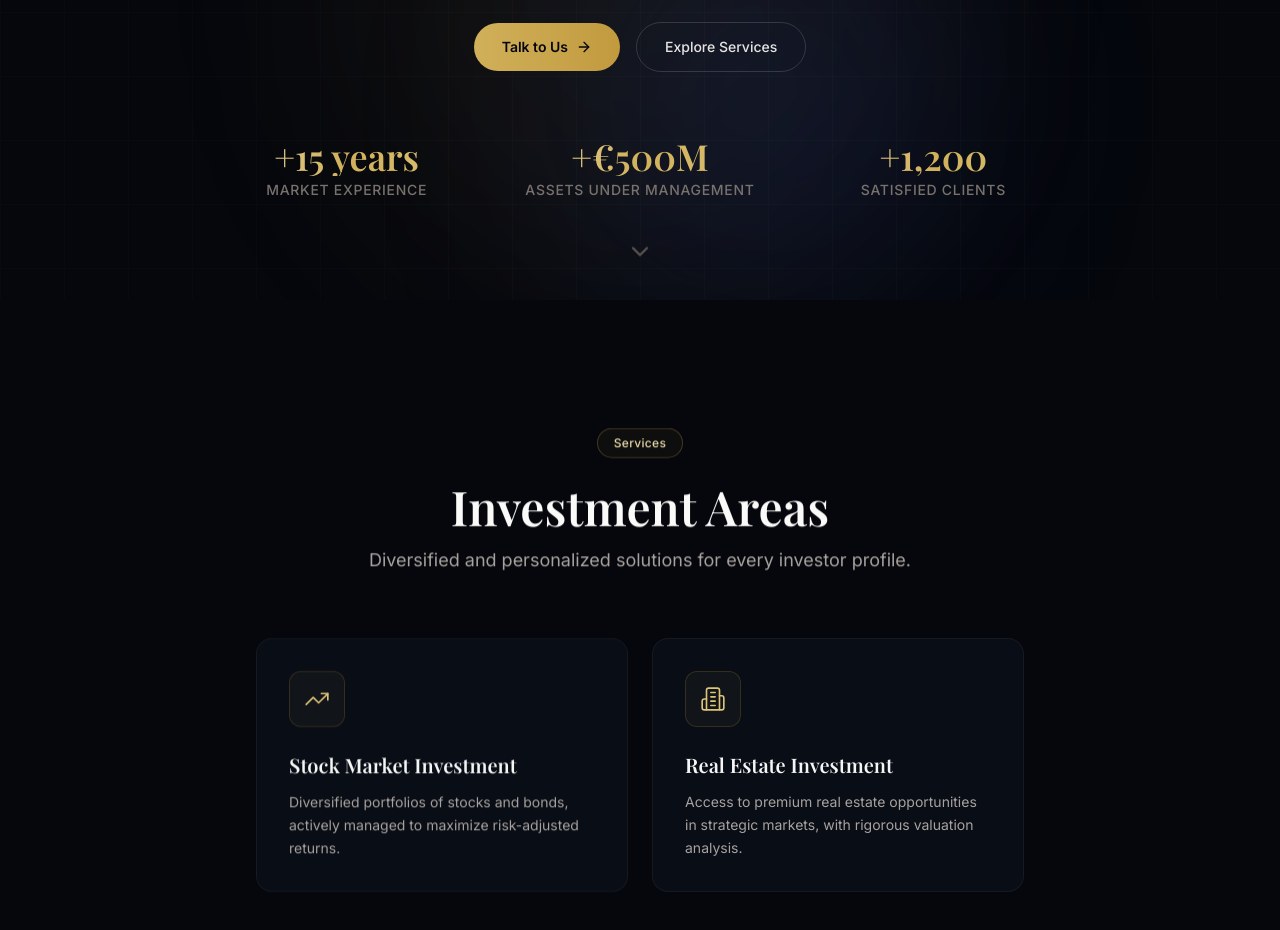
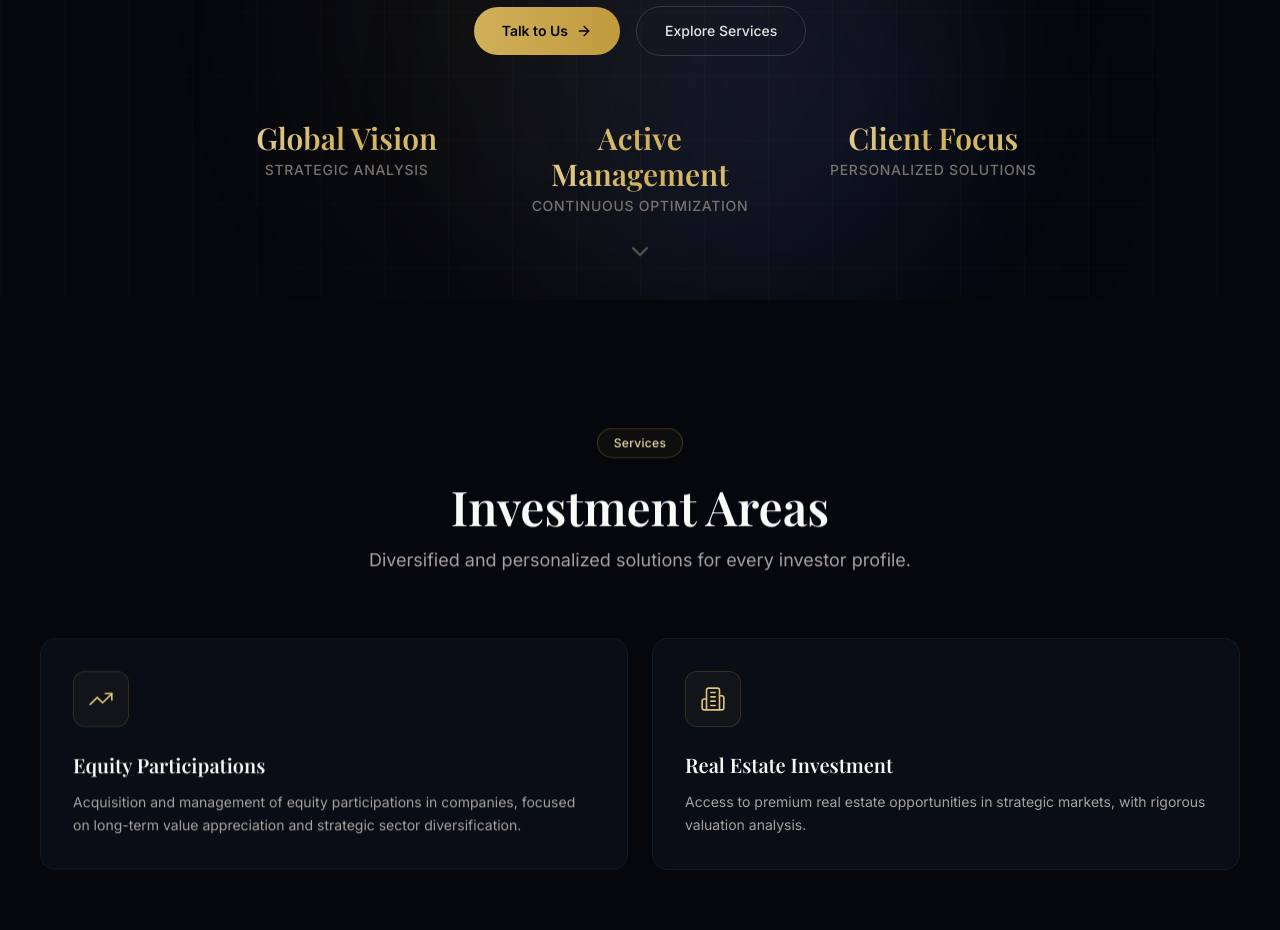
Before and after one commit to artembilous-nure/SearaGenial, a React (Vite) app: page / in a window 1280 px wide. Shown: the part 500-1430 px from the top of the page. Built offline with nearby package versions, Linux system fonts and the light colour scheme.

Commit message:
Update translations, card width, and hero stats

```diff
--- a/src/components/Hero.tsx
+++ b/src/components/Hero.tsx
@@ -75,7 +75,7 @@ export default function Hero() {
         >
           {t.hero.stats.map((stat) => (
             <div key={stat.label} className="text-center">
-              <div className="font-display text-3xl font-semibold text-gradient-gold sm:text-4xl">
+              <div className="font-display text-2xl font-semibold text-gradient-gold sm:text-3xl">
                 {stat.value}
               </div>
               <div className="mt-1 text-xs font-medium uppercase tracking-wider text-stone-500 sm:text-sm">
--- a/src/components/Services.tsx
+++ b/src/components/Services.tsx
@@ -21,7 +21,7 @@ export default function Services() {
         </Reveal>
 
         {/* Cards grid */}
-        <div className="mx-auto mt-16 grid max-w-3xl grid-cols-1 gap-6 sm:grid-cols-2">
+        <div className="mt-16 grid grid-cols-1 gap-6 sm:grid-cols-2">
           {t.services.items.map((service, i) => {
             const Icon = service.icon;
             return (
--- a/src/i18n/translations.ts
+++ b/src/i18n/translations.ts
@@ -122,9 +122,9 @@ export const TRANSLATIONS: Record<Lang, Translation> = {
       ctaPrimary: 'Fale Connosco',
       ctaSecondary: 'Conhecer Serviços',
       stats: [
-        { value: '+15 anos', label: 'Experiência no mercado' },
-        { value: '+€500M', label: 'Ativos sob gestão' },
-        { value: '+1.200', label: 'Clientes satisfeitos' },
+        { value: 'Visão Global', label: 'Análise Estratégica' },
+        { value: 'Gestão Ativa', label: 'Otimização Constante' },
+        { value: 'Foco no Cliente', label: 'Soluções Personalizadas' },
       ],
     },
     services: {
@@ -135,9 +135,9 @@ export const TRANSLATIONS: Record<Lang, Translation> = {
       items: [
         {
           icon: TrendingUp,
-          title: 'Investimento em Bolsa',
+          title: 'Participações Sociais',
           description:
-            'Carteiras diversificadas de ações e obrigações, geridas ativamente para maximizar retornos ajustados ao risco.',
+            'Aquisição e gestão de participações em sociedades, com foco na valorização de longo prazo e diversificação setorial estratégica.',
         },
         {
           icon: Building2,
@@ -307,9 +307,9 @@ export const TRANSLATIONS: Record<Lang, Translation> = {
       ctaPrimary: 'Talk to Us',
       ctaSecondary: 'Explore Services',
       stats: [
-        { value: '+15 years', label: 'Market experience' },
-        { value: '+€500M', label: 'Assets under management' },
-        { value: '+1,200', label: 'Satisfied clients' },
+        { value: 'Global Vision', label: 'Strategic Analysis' },
+        { value: 'Active Management', label: 'Continuous Optimization' },
+        { value: 'Client Focus', label: 'Personalized Solutions' },
       ],
     },
     services: {
@@ -320,9 +320,9 @@ export const TRANSLATIONS: Record<Lang, Translation> = {
       items: [
         {
           icon: TrendingUp,
-          title: 'Stock Market Investment',
+          title: 'Equity Participations',
           description:
-            'Diversified portfolios of stocks and bonds, actively managed to maximize risk-adjusted returns.',
+            'Acquisition and management of equity participations in companies, focused on long-term value appreciation and strategic sector diversification.',
         },
         {
           icon: Building2,
@@ -491,9 +491,9 @@ export const TRANSLATIONS: Record<Lang, Translation> = {
       ctaPrimary: 'Hable con Nosotros',
       ctaSecondary: 'Conocer Servicios',
       stats: [
-        { value: '+15 años', label: 'Experiencia en el mercado' },
-        { value: '+€500M', label: 'Activos bajo gestión' },
-        { value: '+1.200', label: 'Clientes satisfechos' },
+        { value: 'Visión Global', label: 'Análisis Estratégico' },
+        { value: 'Gestión Activa', label: 'Optimización Constante' },
+        { value: 'Foco en el Cliente', label: 'Soluciones Personalizadas' },
       ],
     },
     services: {
@@ -504,9 +504,9 @@ export const TRANSLATIONS: Record<Lang, Translation> = {
       items: [
         {
           icon: TrendingUp,
-          title: 'Inversión en Bolsa',
+          title: 'Participaciones Sociales',
           description:
-            'Carteras diversificadas de acciones y bonos, gestionadas activamente para maximizar retornos ajustados al riesgo.',
+            'Adquisición y gestión de participaciones en empresas, con foco en la valorización a largo plazo y diversificación sectorial estratégica.',
         },
         {
           icon: Building2,
@@ -675,9 +675,9 @@ export const TRANSLATIONS: Record<Lang, Translation> = {
       ctaPrimary: 'Parlez-nous',
       ctaSecondary: 'Découvrir les Services',
       stats: [
-        { value: '+15 ans', label: 'Expérience du marché' },
-        { value: '+€500M', label: 'Actifs sous gestion' },
-        { value: '+1 200', label: 'Clients satisfaits' },
+        { value: 'Vision Globale', label: 'Analyse Stratégique' },
+        { value: 'Gestion Active', label: 'Optimisation Continue' },
+        { value: 'Focus Client', label: 'Solutions Personnalisées' },
       ],
     },
     services: {
@@ -688,9 +688,9 @@ export const TRANSLATIONS: Record<Lang, Translation> = {
       items: [
         {
           icon: TrendingUp,
-          title: 'Investissement en Bourse',
+          title: 'Participations Sociales',
           description:
-            'Portefeuilles diversifiés d\'actions et d\'obligations, gérés activement pour maximiser les rendements ajustés au risque.',
+            'Acquisition et gestion de participations dans des sociétés, axées sur la valorisation à long terme et la diversification sectorielle stratégique.',
         },
         {
           icon: Building2,
```
